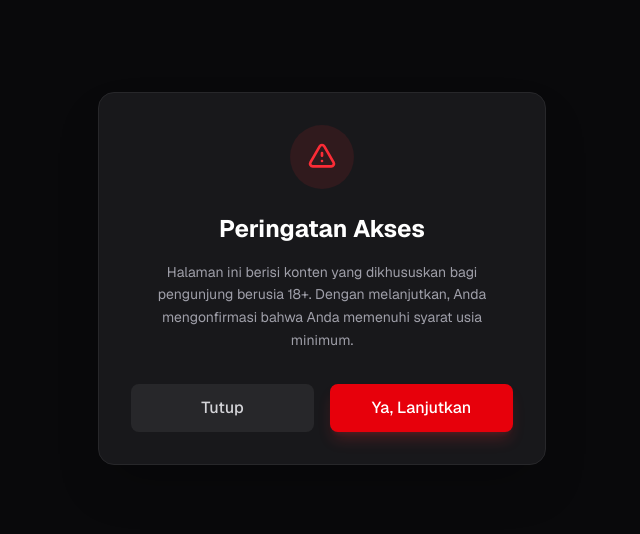
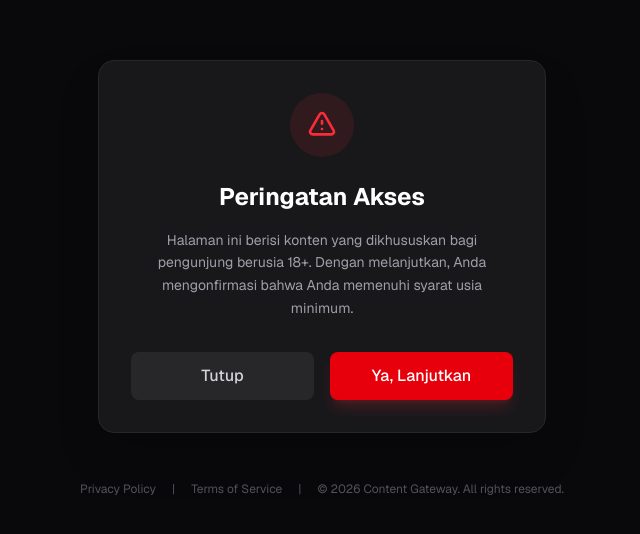
Before and after one commit to Queen-hash/safe-page, a Next.js app: page / in a window 1280 px wide. Shown: the part 122-656 px from the top of the page, without its empty margins (318-958 px from the left). Built offline with nearby package versions, Linux system fonts and the light colour scheme.

Commit message:
Update metadata for age verification and enhance footer with legal links

```diff
--- a/app/layout.tsx
+++ b/app/layout.tsx
@@ -13,24 +13,22 @@ const geistMono = Geist_Mono({
 });
 
 // ==========================================
-// BAGIAN METADATA (TAMENG SEO FACEBOOK)
+// BAGIAN METADATA (TAMENG GATEWAY 18+)
 // ==========================================
 export const metadata: Metadata = {
-  title: "Blog Review Sepatu Futsal",
-  description: "Membahas tuntas sepatu futsal lokal terbaik untuk lapangan sintetis.",
+  title: "Access Verification",
+  description: "Please verify your age to continue to the content.",
   openGraph: {
-    title: "Blog Review Sepatu Futsal",
-    description: "Membahas tuntas sepatu futsal lokal terbaik untuk lapangan sintetis.",
-
-    url: "https://safe-page.vercel.app",
-
-    siteName: "Review Futsal",
+    title: "Access Verification",
+    description: "Please verify your age to continue to the content.",
+    url: "https://safe-page.vercel.app", // Opsional: Ganti dengan URL asli Vercel lu
+    siteName: "Content Gateway",
     images: [
       {
-        url: "https://images.unsplash.com/photo-1511886929837-354d827aae26",
+        url: "https://images.unsplash.com/photo-1614064641913-6b7140414c71?w=800", // Gambar ilustrasi gembok/keamanan general
         width: 1200,
         height: 630,
-        alt: "Sepatu Futsal Keren",
+        alt: "Security Verification",
       },
     ],
     locale: "id_ID",
@@ -38,8 +36,6 @@ export const metadata: Metadata = {
   },
 };
 
-// Catatan: Gua ubah LayoutProps<"/"> jadi React.ReactNode standar
-// supaya nggak error waktu di-deploy ke Vercel (karena tipe datanya nggak di-import).
 export default function RootLayout({
   children,
 }: Readonly<{
--- a/app/page.tsx
+++ b/app/page.tsx
@@ -44,8 +44,17 @@ export default function PreLander() {
             Ya, Lanjutkan
           </button>
         </div>
+        {/* Tambahkan kode ini di bawah div kotak peringatan */}
+      </div>
 
+      {/* Footer Legalitas Palsu */}
+      <div className="mt-12 text-center text-zinc-600 text-xs flex gap-4">
+        <a href="#" className="hover:text-zinc-400">Privacy Policy</a>
+        <span>|</span>
+        <a href="#" className="hover:text-zinc-400">Terms of Service</a>
+        <span>|</span>
+        <span>© 2026 Content Gateway. All rights reserved.</span>
       </div>
-    </div>
+    </div> // Ini tag penutup utama lu
   );
 }
```
